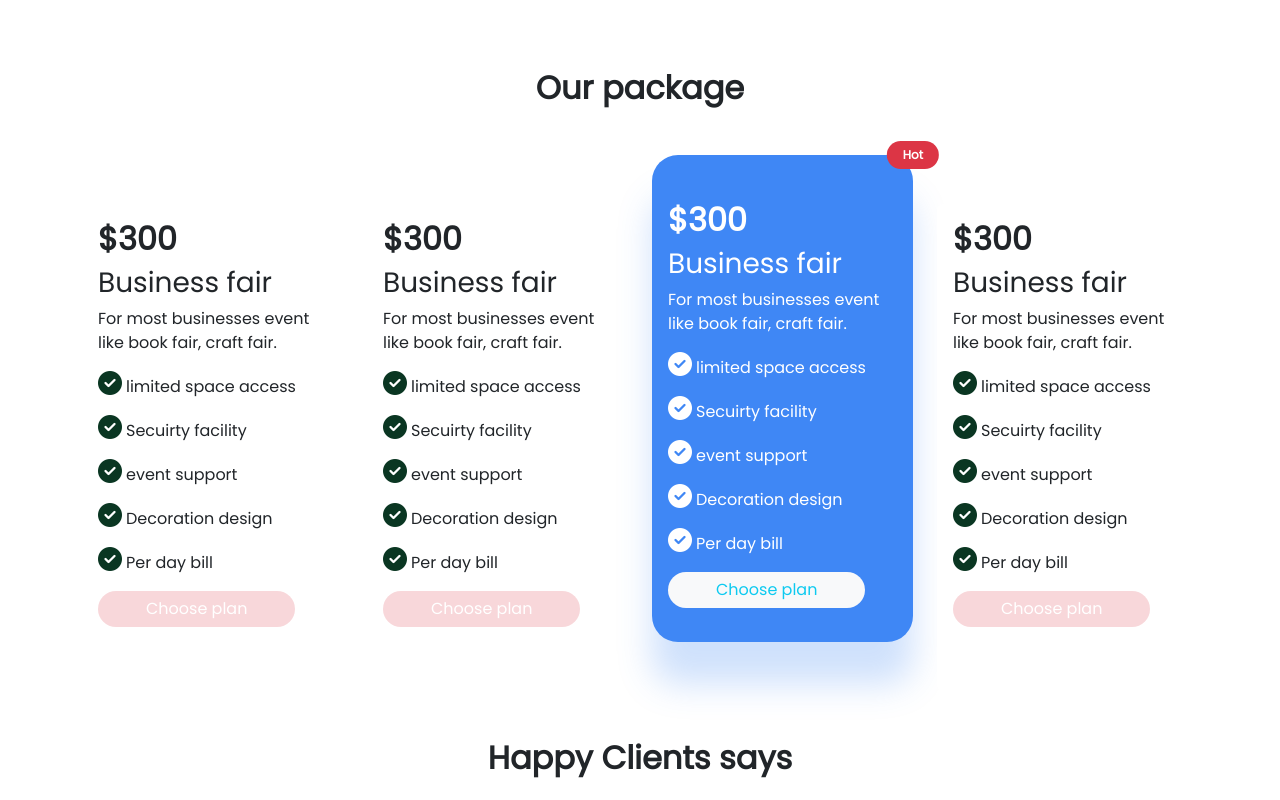
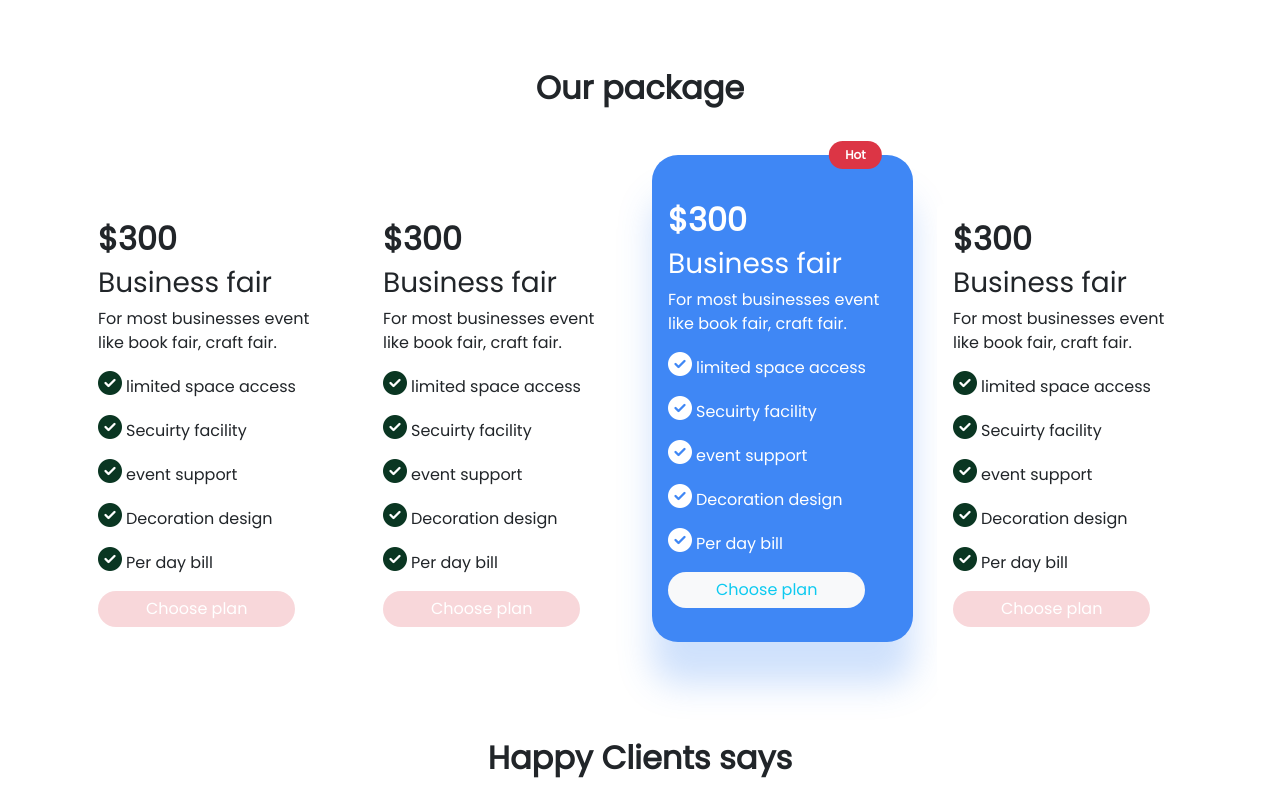
Before and after one commit to rahim-jsr/convention-center, a plain HTML site: page index.html in a window 1280 px wide. Shown: the part 1100-1900 px from the top of the page. Drawn offline with nearby package versions, Linux system fonts and the light colour scheme.

Commit message:
added custom styles and fixed  mobile responsive

```diff
--- a/index.html
+++ b/index.html
@@ -201,7 +201,7 @@
       <section class="mt-5 pt-5">
         <h1 class="fs-2 text-center fw-bold mb-5">Our package</h1>
         <!-- packages start -->
-        <div class="row row-cols-1 row-cols-md-3 row-cols-lg-4 pt-5 gx-4">
+        <div class="row row-cols-1 row-cols-md-3 row-cols-lg-4 pt-5 gy-4">
           <div class="col rounded-5">
             <div class="card border-0 h-100">
               <div class="card-body">
@@ -303,7 +303,7 @@
               class="card border-0 weading-plus-card h-100 position-relative"
             >
               <span
-                class="position-absolute top-0 start-100 translate-middle badge rounded-pill fw-bolder bg-danger py-2 px-3"
+                class="hot-item position-absolute top-0 translate-middle badge rounded-pill fw-bolder bg-danger py-2 px-3"
               >
                 Hot
               </span>
@@ -463,7 +463,7 @@
       </section>
       <!-- happy clients section end -->
        <!-- Frequently Asked Questions section start -->
-      <section class="pt-5">
+      <section class="pt-5 ">
         <h2 class="text-center border-3 my-5">
           Frequently Asked <span class="text-warning">Questions</span>
         </h2>
@@ -593,15 +593,14 @@
           </div>
           </div>
            <div class="col order-1 order-md-1 flex align-items-center justify-content-center">
-             <img class="img-fluid " src="images/people.png" alt="" />
+             <img class="img-fluid" src="images/people.png" alt="" />
            </div>
         </div>
       </section>
       <!-- Frequently Asked Questions section end -->
     </main>
     <!-- footer section start -->
-    <footer class="container-fluid p-5 bg-dark mt-5 text-white">
-      <div class="container-lg">
+    <footer class="container-fluid bg-dark mt-5 text-white">
         <div class="row align-items-center justify-content-center gy-5">
           <div class="col-lg-8">
             <ul class="nav">
@@ -624,7 +623,6 @@
             <img class="w-50 my-3" src="images/ios.png" alt="" />
           </div>
         </div>
-      </div>
     </footer>
     <!-- footer section end -->
     <script
--- a/style.css
+++ b/style.css
@@ -10,3 +10,6 @@ body {
   box-shadow: 0px 42px 34px 0px #3f87f540;
   border-radius: 26px;
 }
+.hot-item {
+  right: 2%;
+}
```
Also changed, not shown: images/android.png (added), images/ios.png (added).
